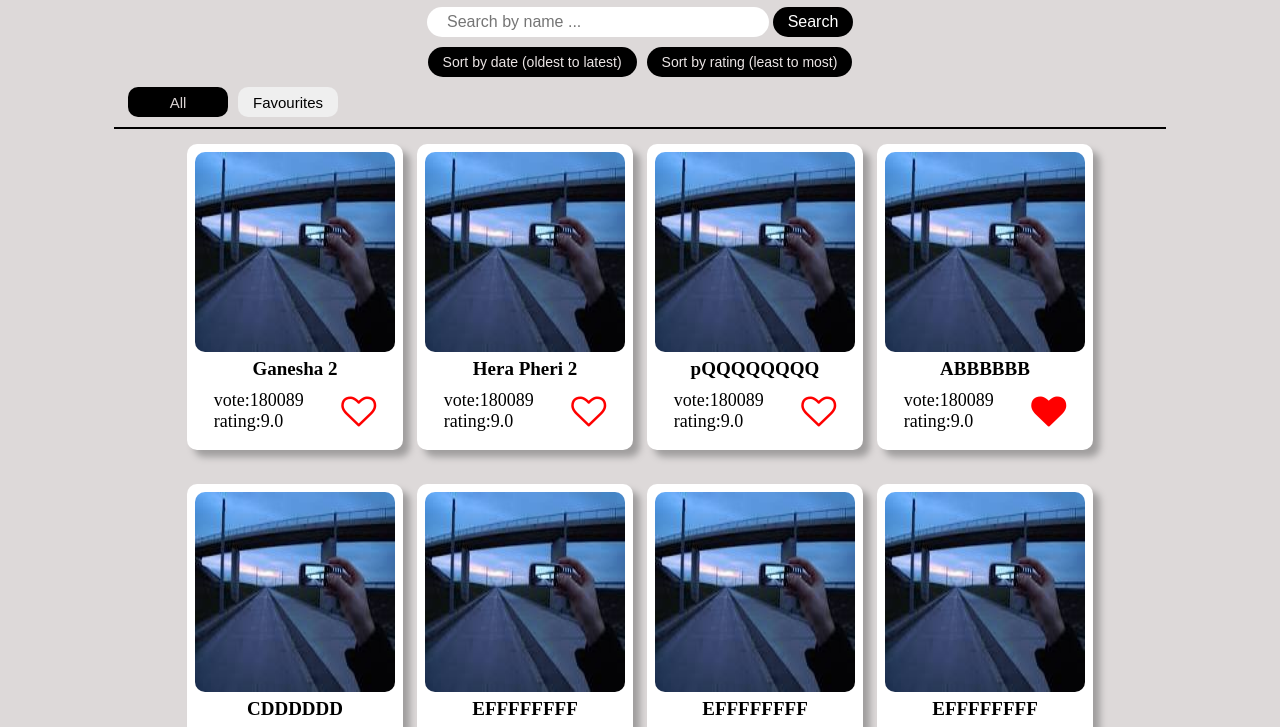
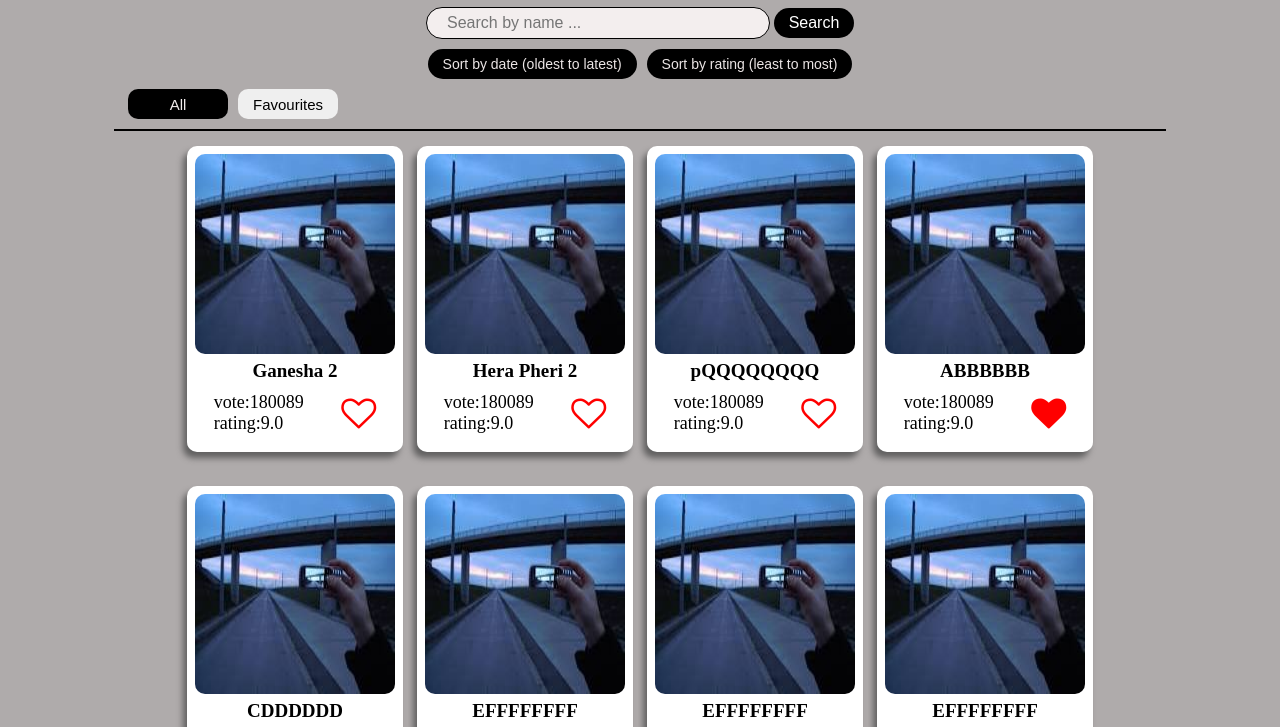
Before and after one commit to KumarAmbuj/Movie-Deck-Project-Buidling---JS-Project-Building-Session-HTML-CSS---In-Cla---6rie33gxa88h, a plain HTML site: page index.html in a window 1280 px wide. Shown: the part 63-790 px from the top of the page. Drawn offline with Linux system fonts and the light colour scheme; no server answers.

Commit message:
changed background color

```diff
--- a/index.html
+++ b/index.html
@@ -10,6 +10,12 @@
     />
     <title>MovieDeck/Ambuj</title>
     <link rel="stylesheet" href="styles.css" />
+    <style>
+      .active-tab {
+        background-color: black;
+        color: rgb(243, 237, 237);
+      }
+    </style>
   </head>
   <body>
     <section class="Header">
@@ -204,7 +210,7 @@
       <div class="buttonMidText" id="buttonMidText">2 of 100</div>
       <div><button id="next">Next</button></div>
     </div>
-    <div class="footer">2023 Movie Deck</div>
+    <div class="footer">Developed by Kumar Ambuj</div>
     <script src="App.js"></script>
   </body>
 </html>
--- a/styles.css
+++ b/styles.css
@@ -4,7 +4,7 @@
 body{
     margin:0;
     padding:0;
-    background-color: rgb(221, 217, 217);
+    background-color: rgb(175, 171, 171);
 
 }
 .header{
@@ -34,8 +34,7 @@ body{
     font-weight: 400;
     padding-left: 20px;
     border:1px solid black;
-    border: none;
-    outline: none;
+    background-color: rgb(243, 238, 238);
 
 }
 .searchBar button{
@@ -83,10 +82,12 @@ body{
     padding:5px 15px;
     border-radius: 10px;
     width:100px;
+
+
 }
 .active-tab{
     background-color: black;
-    color: rgb(219, 212, 212);
+    color: rgb(243, 237, 237);
 }
 .movieSection{
     width:85%;
@@ -107,7 +108,7 @@ body{
     margin-top: 10px;
 
     width:200px;
-    box-shadow: 7px 7px 7px rgb(160, 158, 158);
+    box-shadow: -4px 6px  6px rgb(97, 96, 96);
    /* border:2px solid grey;*/
    background-color: white;
     border-radius: 10px;
@@ -123,7 +124,7 @@ body{
 .movieCard:hover{
   transform: scale(1.02);
   box-shadow: 7px 7px 7px grey;
-  transition: 0.7s;
+  transition: 0.5s;
 
 
 
```
